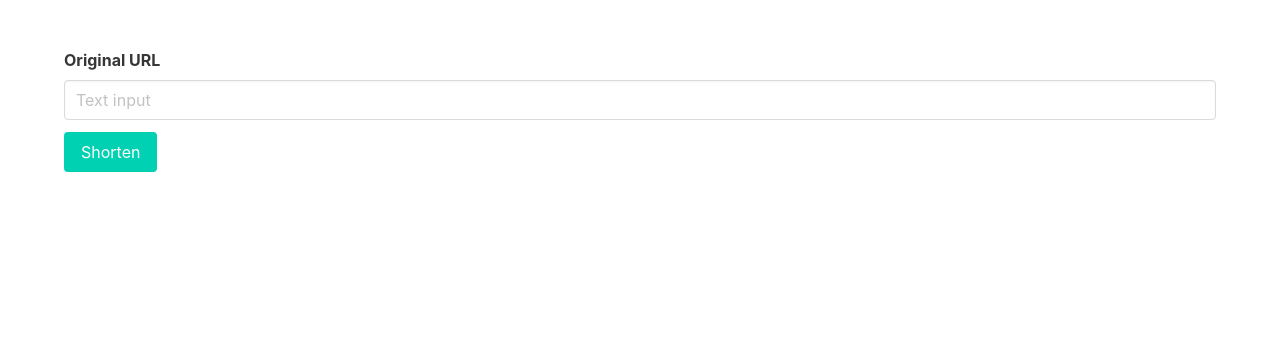
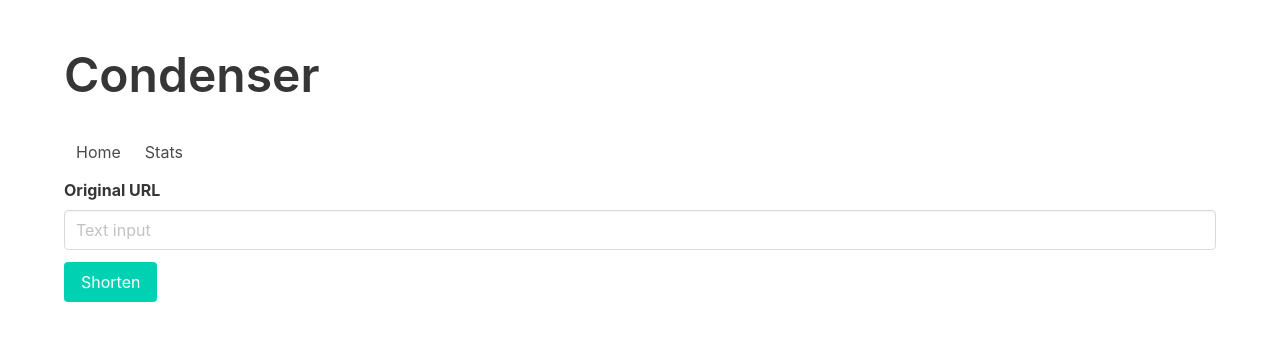
Before and after one commit to sumitkumarju/condenser, a Flask app: page / in a window 1280 px wide. Shown: the top 341 px of the page. Run offline with Flask 2, Linux system fonts and the light colour scheme.

Commit message:
Add files via upload

```diff
--- a/condenser/templates/index.html
+++ b/condenser/templates/index.html
@@ -4,12 +4,33 @@
   <head>
     <meta charset="utf-8">
     <meta name="viewport" content="width=device-width, initial-scale=1">
-    <title>Hello Bulma!</title>
+    <title>Condenser</title>
     <link rel="stylesheet" href="https://cdn.jsdelivr.net/npm/bulma@0.9.0/css/bulma.min.css">
   </head>
   <body>
   <section class="section">
     <div class="container">
+        <h1 class="title is-1">Condenser</h1>
+        <nav class="navbar" role="navigation" aria-label="main navigation">
+
+
+          <div id="navbarBasicExample" class="navbar-menu">
+            <div class="navbar-start">
+              <a class="navbar-item"href="#">
+                Home
+              </a>
+
+              <a class="navbar-item" href="{{ url_for('short.stats') }}">
+                Stats
+              </a>
+
+
+            </div>
+
+
+          </div>
+        </nav>
+
         <form method="POST" action="{{ url_for('short.add_link') }}">
 
             <div class="field">
@@ -21,6 +42,8 @@
             <div class="control">
               <button class="button is-primary">Shorten</button>
             </div>
+
+
         </form>
 
     </div>
```
